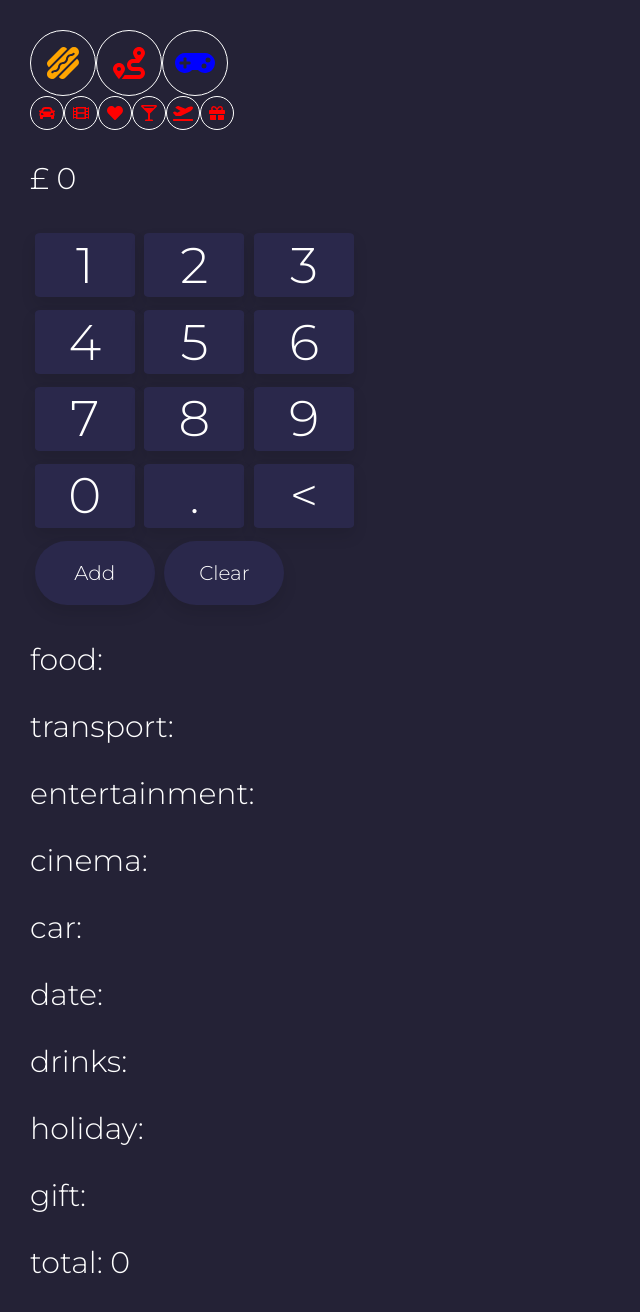
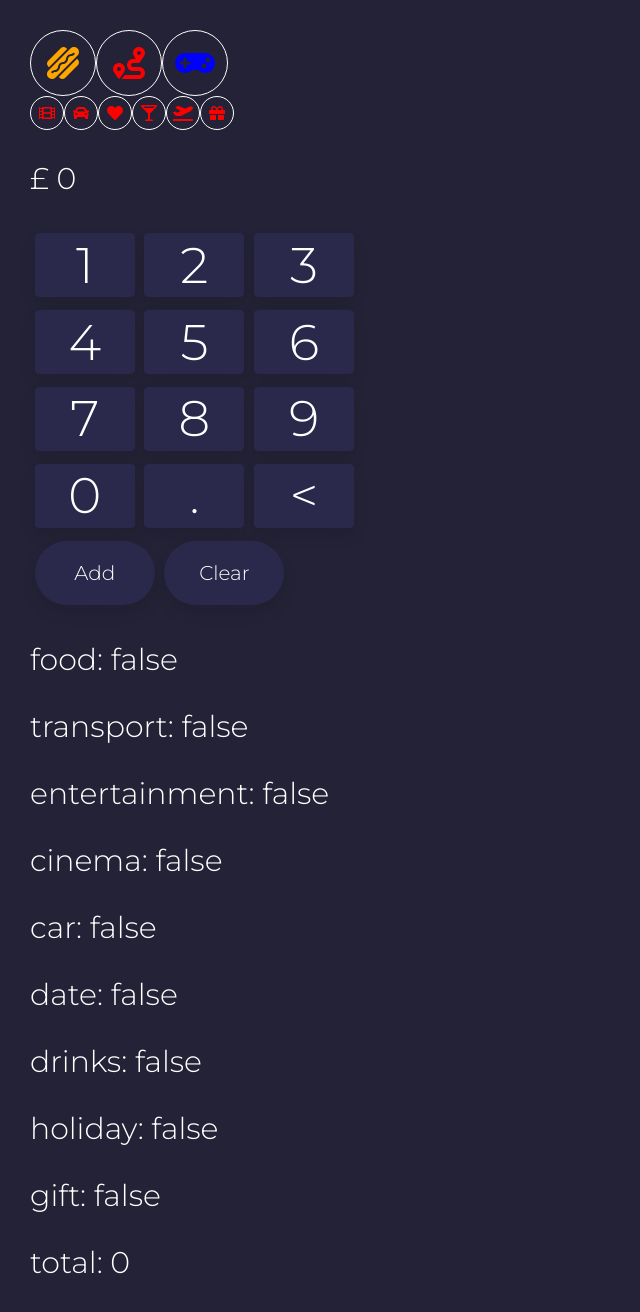
Before and after one commit to AidanKelly-CS/transaction-tracker, a React (Create React App) app: page / in a window 1280 px wide. Shown: the top 1312 px of the page, without its empty margins (0-640 px from the left). Built offline with nearby package versions, Linux system fonts and the light colour scheme.

Commit message:
highlight category when selected

```diff
--- a/package.json
+++ b/package.json
@@ -13,6 +13,7 @@
     "@types/node": "^12.20.24",
     "@types/react": "^17.0.20",
     "@types/react-dom": "^17.0.9",
+    "classnames": "^2.3.1",
     "react": "^17.0.2",
     "react-dom": "^17.0.2",
     "react-scripts": "4.0.3",
--- a/src/CreateTransaction.tsx
+++ b/src/CreateTransaction.tsx
@@ -13,6 +13,7 @@ export default function CreateTransaction() {
       "food": false,
       "transport":false,
       "entertainment":false,
+
       "cinema": false,
       "car":false,
       "date":false,
@@ -67,18 +68,18 @@ export default function CreateTransaction() {
     return (
       <>
       <div className="flex-container">
-      <Category icon={faHotdog} color={"orange"} type={"main"} onClick={()=>setCategory("food")}/>
-      <Category icon={faRoute} color={"red"} type={"main"} onClick={()=>setCategory("transport")}/>
-      <Category icon={faGamepad} color={"blue"} type={"main"} onClick={()=>setCategory("entertainment")}/>
+      <Category icon={faHotdog} color={"orange"} main={true} selected={categories.food} onClick={()=>setCategory("food")}/>
+      <Category icon={faRoute} color={"red"} main={true} selected={categories.transport} onClick={()=>setCategory("transport")}/>
+      <Category icon={faGamepad} color={"blue"} main={true} selected={categories.entertainment} onClick={()=>setCategory("entertainment")}/>
       </div>
 
       <div className="flex-container">
-      <Category icon={faCar} color={"red"} type={"sub"} onClick={()=>setCategory("car")}/>
-      <Category icon={faFilm} color={"red"} type={"sub"} onClick={()=>setCategory("cinema")} />
-      <Category icon={faHeart} color={"red"} type={"sub"} onClick={()=>setCategory("date")}/>
-      <Category icon={faGlassMartiniAlt} color={"red"} type={"sub"} onClick={()=>setCategory("drinks")}/>
-      <Category icon={faPlaneDeparture} color={"red"} type={"sub"} onClick={()=>setCategory("holiday")}/>
-      <Category icon={faGift} color={"red"} type={"sub"} onClick={()=>setCategory("gift")}/>
+      <Category icon={faFilm} color={"red"} main={false} selected={categories.cinema} onClick={()=>setCategory("cinema")}/>
+      <Category icon={faCar} color={"red"} main={false} selected={categories.car} onClick={()=>setCategory("car")} />
+      <Category icon={faHeart} color={"red"} main={false} selected={categories.date} onClick={()=>setCategory("date")}/>
+      <Category icon={faGlassMartiniAlt} color={"red"} main={false} selected={categories.drinks} onClick={()=>setCategory("drinks")}/>
+      <Category icon={faPlaneDeparture} color={"red"} main={false} selected={categories.holiday} onClick={()=>setCategory("holiday")}/>
+      <Category icon={faGift} color={"red"} main={false} selected={categories.gift} onClick={()=>setCategory("gift")}/>
       </div>
 
       <p>{currency} {total}</p>
@@ -111,15 +112,15 @@ export default function CreateTransaction() {
 
       <button className="control-button" onClick={clearTransaction}>Clear</button>
 
-      <p>food: {categories.food}</p>
-      <p>transport: {categories.transport}</p>
-      <p>entertainment: {categories.entertainment}</p>
-      <p>cinema: {categories.cinema}</p>
-      <p>car: {categories.car}</p>
-      <p>date: {categories.date}</p>
-      <p>drinks: {categories.drinks}</p>
-      <p>holiday: {categories.holiday}</p>
-      <p>gift: {categories.gift}</p>
+      <p>food: {categories.food.toString()}</p>
+      <p>transport: {categories.transport.toString()}</p>
+      <p>entertainment: {categories.entertainment.toString()}</p>
+      <p>cinema: {categories.cinema.toString()}</p>
+      <p>car: {categories.car.toString()}</p>
+      <p>date: {categories.date.toString()}</p>
+      <p>drinks: {categories.drinks.toString()}</p>
+      <p>holiday: {categories.holiday.toString()}</p>
+      <p>gift: {categories.gift.toString()}</p>
       <p>total: {total}</p>
       </>
     );
--- a/src/category/Category.css
+++ b/src/category/Category.css
@@ -21,8 +21,3 @@
 .selected{
     background-color: teal;
 }
-
-
-.category:hover, .sub-category:hover{
-    background-color: teal;
-}
--- a/src/category/Category.tsx
+++ b/src/category/Category.tsx
@@ -1,25 +1,28 @@
+import { IconDefinition } from '@fortawesome/fontawesome-common-types';
 import { FontAwesomeIcon } from '@fortawesome/react-fontawesome'
+import classNames from 'classnames';
 import './Category.css';
 
-export default function Category({icon, color, type, onClick}) {
+interface Category{
+    icon: IconDefinition;
+    color:string;
+    main: boolean;
+    onClick: any;
+    selected: boolean;
+}
 
-    const highlighted = false;
+export default function Category({icon, color, main, selected, onClick}: Category) {
 
-    function createCategory(type){
-        if(type === "sub"){
-            return (
-                <div className="category sub-category">
-                    <FontAwesomeIcon icon={icon} color={color} size="1x" onClick={onClick}/>
-                </div>
-            );
-        }else{
-            return (
-                <div className="category main-category">
-                    <FontAwesomeIcon icon={icon} color={color} size="2x" onClick={onClick}/>
-                </div>
-            );
-        }
-    }
+    let classes = classNames({
+        "category":true,
+        "sub-category":!main,
+        "main-category": main,
+        "selected":selected
+    });
 
-    return createCategory(type);
+    return (
+        <div className={classes} onClick={onClick}>
+            <FontAwesomeIcon icon={icon} color={color} size={main?"2x":"1x"} />
+        </div>
+    );
 }
```
Also changed, not shown: 1 other file (tests, documents, lock files or other folders).
